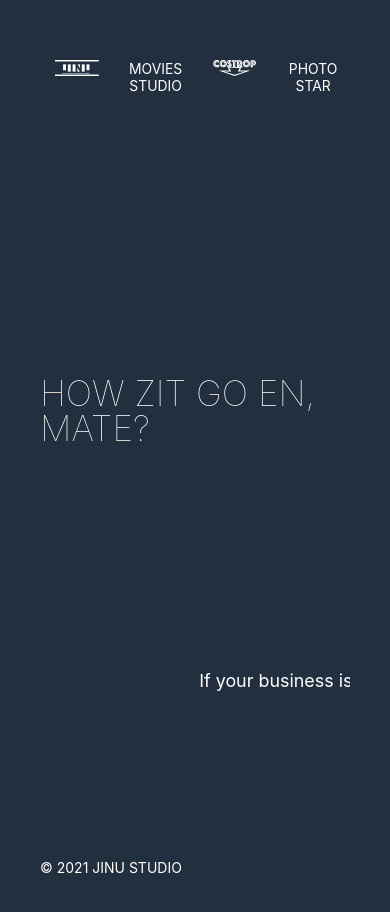
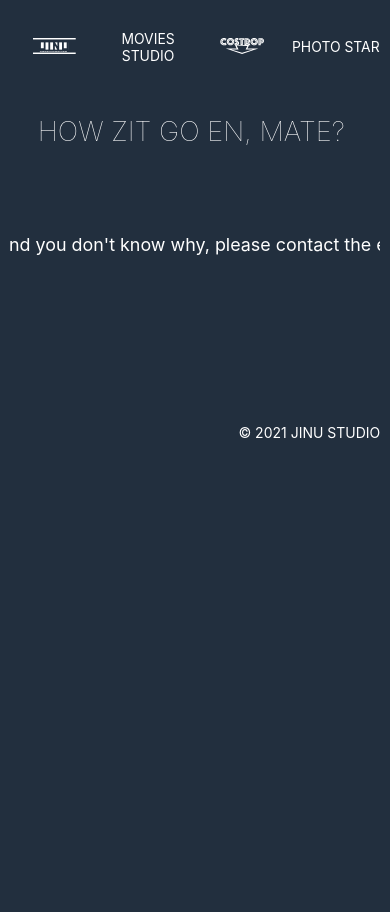
Before and after one commit to jiun-Kim/jinu-website, a React (Create React App) app: page / in a window 390 px wide. Shown: the top 912 px of the page. After the commit the page ends 844 px from the top, so only its background shows below. Built offline with nearby package versions, Linux system fonts and the light colour scheme.

Commit message:
response web and mobile environment

```diff
--- a/package.json
+++ b/package.json
@@ -20,8 +20,7 @@
     "start": "react-scripts start",
     "build": "react-scripts build",
     "test": "react-scripts test",
-    "eject": "react-scripts eject",
-    "CI": "npm run build"
+    "eject": "react-scripts eject"
   },
   "eslintConfig": {
     "extends": [
--- a/src/components/Header.js
+++ b/src/components/Header.js
@@ -3,16 +3,24 @@ import styled from "styled-components";
 const Container = styled.div`
   display: grid;
   grid-template-columns: repeat(4, 1fr);
-  height: 100px;
+  align-items: center;
   grid-gap: 5px;
   text-align: center;
   div {
     width: 100%;
     img {
       width: calc(7vw + 16px);
+      transition: 0.1s linear;
+      &:hover {
+        width: calc(7.5vw + 20px);
+      }
     }
     span {
       font-size: calc(1vw + 10px);
+      transition: 0.1s linear;
+      &:hover {
+        font-size: calc(1.1vw + 12px);
+      }
     }
   }
 `;
--- a/src/components/Home.js
+++ b/src/components/Home.js
@@ -6,22 +6,23 @@ import { HelmetTitle } from "../share";
 
 const Container = styled.div`
   margin-top: 20px;
-  padding: 40px;
+  padding: 2.5%;
   color: white;
 `;
 
 const Main = styled.div`
-  margin-top: 40px;
   display: flex;
   justify-content: center;
   align-items: center;
-  font-size: 9vw;
+  font-size: 7vw;
   font-weight: 100;
-  height: 50vh;
+  margin-top: 2em;
+  margin-bottom: 1.5em;
 `;
 const Footer = styled.div`
   display: flex;
   justify-content: space-between;
+  align-items: flex-end;
   flex-direction: column;
   height: 30vh;
   font-size: 14px;
```
